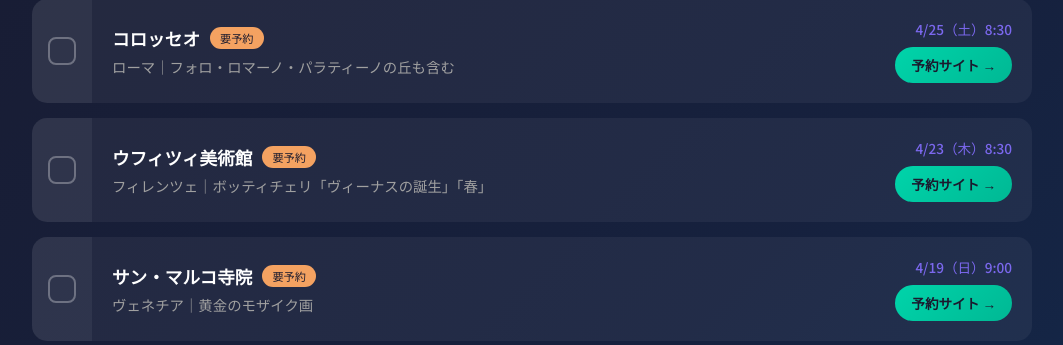
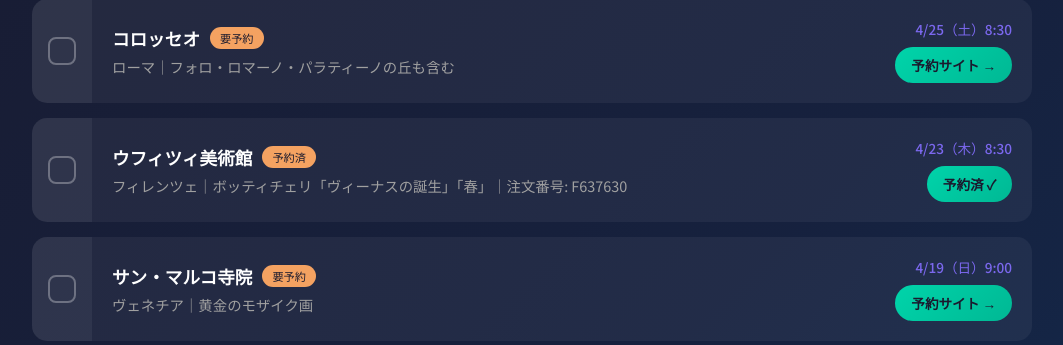
Before and after one commit to taihey5555/itaria, a Flask app: page /reservations in a window 1280 px wide. Shown: the part 657-1002 px from the top of the page, without its empty margins (108-1171 px from the left). Run offline with Flask 3, Linux system fonts and the light colour scheme.

Commit message:
Add Uffizi reservation order number

```diff
--- a/templates/reservations.html
+++ b/templates/reservations.html
@@ -434,13 +434,13 @@
                 <div class="reservation-content">
                     <div class="reservation-info">
                         <div class="reservation-title">
-                            ウフィツィ美術館 <span class="tag attraction">要予約</span>
+                            ウフィツィ美術館 <span class="tag attraction">予約済</span>
                         </div>
-                        <div class="reservation-detail">フィレンツェ｜ボッティチェリ「ヴィーナスの誕生」「春」</div>
+                        <div class="reservation-detail">フィレンツェ｜ボッティチェリ「ヴィーナスの誕生」「春」｜注文番号: F637630</div>
                     </div>
                     <div class="reservation-meta">
                         <span class="reservation-date">4/23（木）8:30</span>
-                        <a href="https://www.uffizi.it/en/tickets" target="_blank" class="reservation-link">予約サイト →</a>
+                        <a href="https://www.uffizi.it/en/tickets" target="_blank" class="reservation-link">予約済 ✓</a>
                     </div>
                 </div>
             </div>
```
